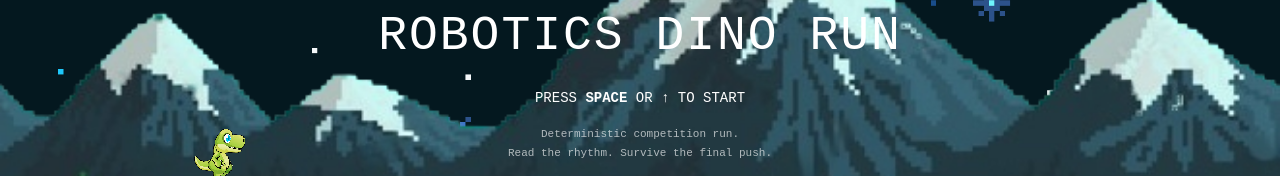
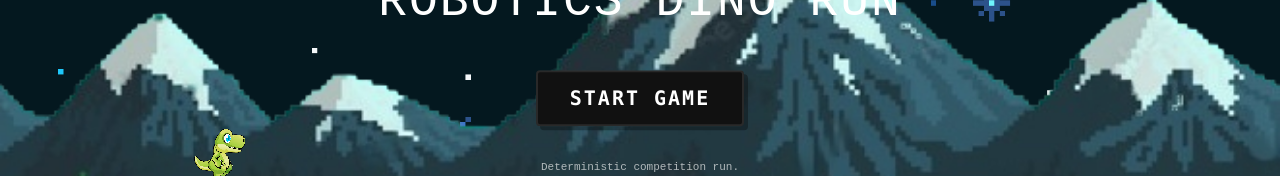
Before and after one commit to Robotics-PEC/Robotics-PEC.github.io, a Next.js app: page /game/DinoGame in a window 1280 px wide. Shown: the part 236-412 px from the top of the page. Built offline with nearby package versions, Linux system fonts and the light colour scheme; no server answers.

Commit message:
Fix scroll jump, added dedicated start button, and made a separate sheet for testing with the special id

```diff
--- a/src/pages/game/DinoGame.tsx
+++ b/src/pages/game/DinoGame.tsx
@@ -3155,16 +3155,6 @@ export default function DinoGame({
       }
 
       if (!started) {
-        window.dispatchEvent(
-          new KeyboardEvent(
-            "keydown",
-            {
-              code: "Space",
-              repeat: false,
-            },
-          ),
-        );
-
         return;
       }
 
@@ -3366,17 +3356,18 @@ export default function DinoGame({
               ROBOTICS DINO RUN
             </h1>
 
-            <p>
-              PRESS{" "}
-              <strong>
-                SPACE
-              </strong>{" "}
-              OR{" "}
-              <strong>
-                ↑
-              </strong>{" "}
-              TO START
-            </p>
+            <button
+              onPointerDown={(e) => {
+                e.stopPropagation();
+                window.dispatchEvent(
+                  new KeyboardEvent("keydown", { code: "Space", repeat: false })
+                );
+              }}
+              style={{ pointerEvents: 'auto' }}
+              className="mt-4 mb-4 px-8 py-3 bg-[#111] text-white border-2 border-white/10 font-bold text-xl rounded shadow-[4px_4px_0_rgba(0,0,0,0.3)] hover:translate-y-[2px] hover:shadow-[2px_2px_0_rgba(0,0,0,0.3)] transition-all active:translate-y-[4px] active:shadow-none font-mono tracking-widest"
+            >
+              START GAME
+            </button>
 
             <span>
               Deterministic competition run.
--- a/src/pages/game/index.tsx
+++ b/src/pages/game/index.tsx
@@ -51,6 +51,12 @@ export default function GamePage() {
       console.error("Failed to load leaderboard", err);
     }
   };
+
+  useEffect(() => {
+    if (feedbackData) {
+      window.scrollTo({ top: 0, behavior: "smooth" });
+    }
+  }, [feedbackData]);
 
   useEffect(() => {
     let timeoutId: NodeJS.Timeout;
```
Also changed, not shown: 1 other file (tests, documents, lock files or other folders).
